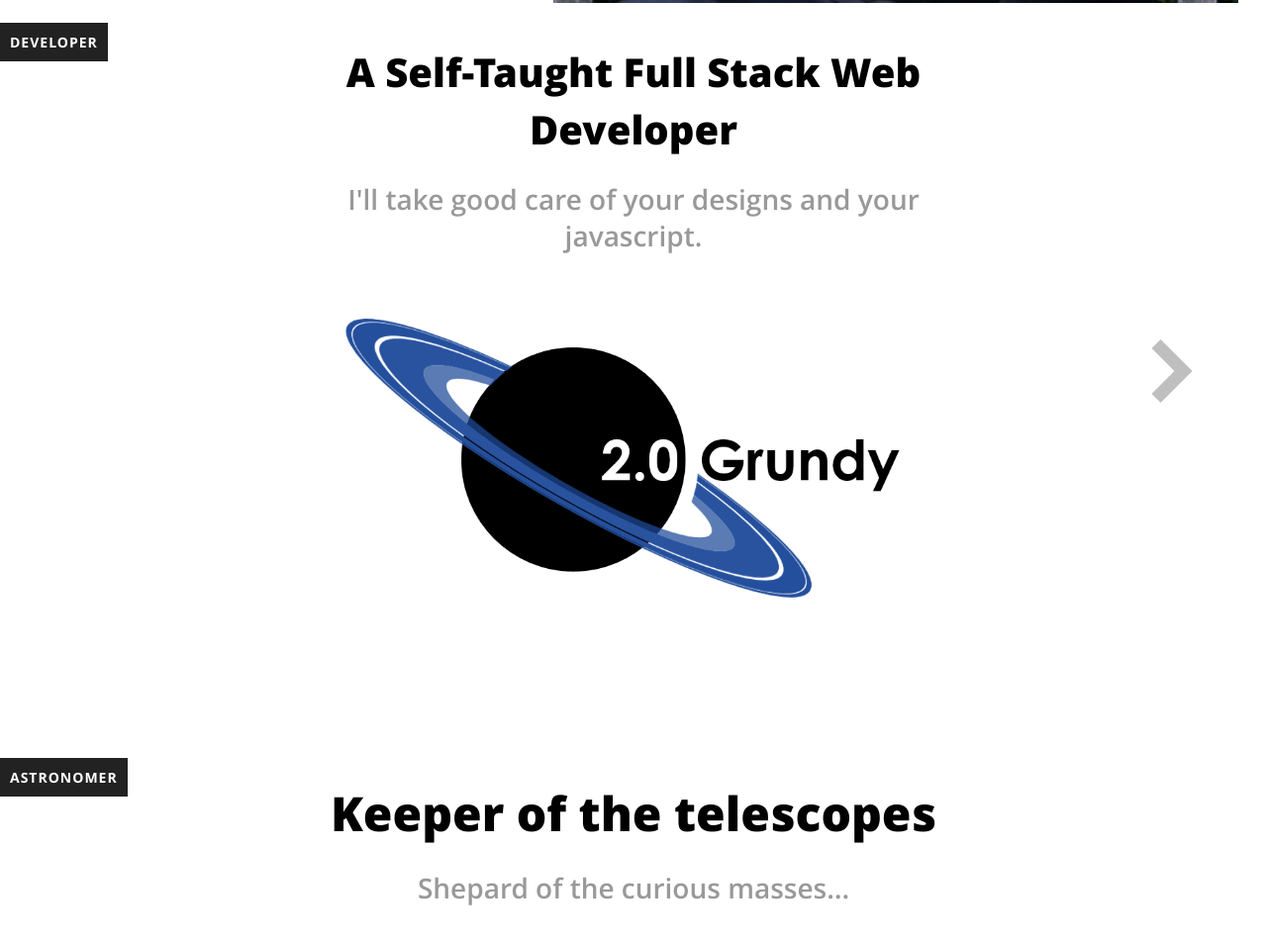
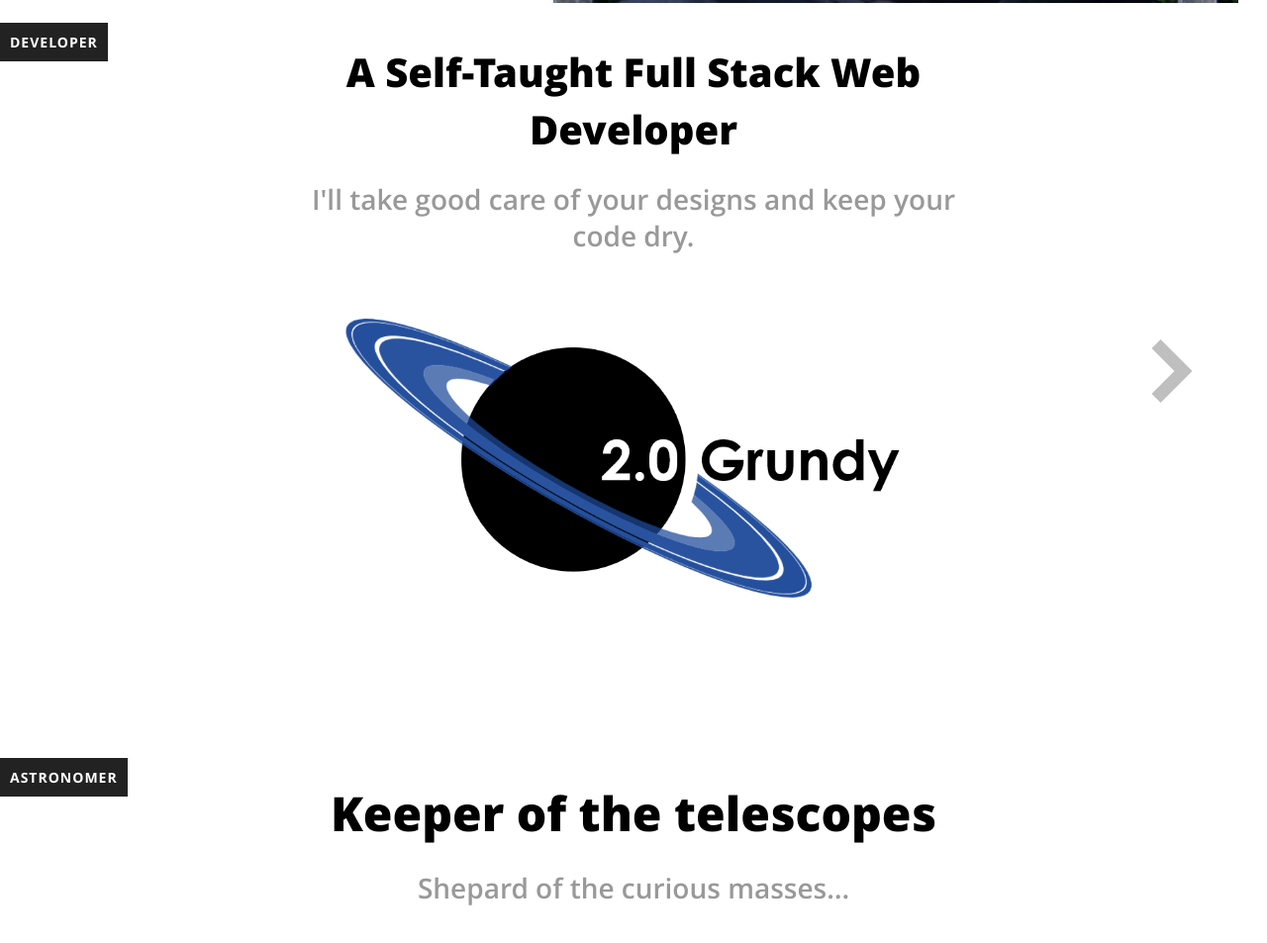
Before and after one commit to LightningDevelopment/jc3.com, a plain HTML site: page index.html in a window 1280 px wide. Shown: the part 797-1750 px from the top of the page at 99% size. Drawn offline with Linux system fonts and the light colour scheme.

Commit message:
Update index.html

```diff
--- a/index.html
+++ b/index.html
@@ -55,7 +55,7 @@
 				<div class="slide" style="background-image: url('Images/Developer/Grundy-logo.PNG');">
 					<a class="slidelink">
 						<h1 style="font-size: 5vh !important"> A Self-Taught Full Stack Web Developer</h1>
-						<div class="slidetext">I'll take good care of your designs and your javascript.</div>
+						<div class="slidetext">I'll take good care of your designs and keep your code dry.</div>
 						<div class="slidecontent" data-header="A Design-Oriented Developer"
 							data-content='<a href="https://www.fandm.edu/physics/grundy-observatory-and-public-observing" target="_blank"><img alt="Grundy Page" src="Images/Developer/Grundy-logo.PNG" style="padding:5%"></a>
 							<span>Web development and user experience are critical elements of any well run website. That&apos;s why it&apos;s important to have a developer with experience traversing both back and frontend frameworks who can work fluently with a designer to deliver beautifully fluid and scalable results.</a></span>'>
```
